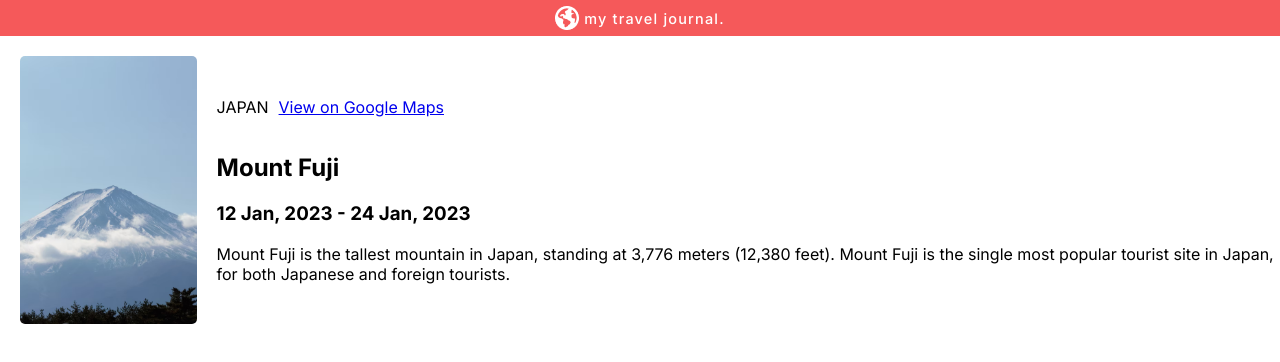
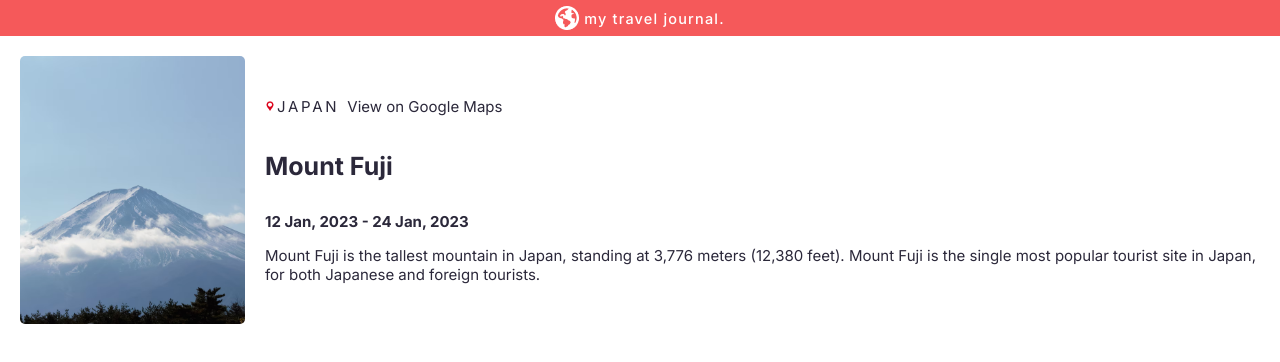
Before and after one commit to farahtahnin/travel-journal-react, a React (Vite) app: page / in a window 1280 px wide. Shown: the top 362 px of the page. Built offline with nearby package versions, Linux system fonts and the light colour scheme.

Commit message:
edited fonts

```diff
--- a/src/components/Entry.jsx
+++ b/src/components/Entry.jsx
@@ -1,4 +1,5 @@
 import Japan from "/src/assets/japan.png";
+import Marker from "/src/assets/marker.png";
 export default function Entry() {
   return (
     <main>
@@ -8,15 +9,19 @@ export default function Entry() {
         </div>
         <div className="location-container">
           <div className="location">
-            <p>JAPAN</p>
-            <a href="https://maps.app.goo.gl/6RLYZDuuuqJ7kNGZ9">
+            <img className="location-marker" src={Marker} alt="marker" />
+            <p className="location-country">JAPAN</p>
+            <a
+              className="location-googlemaplink"
+              href="https://maps.app.goo.gl/6RLYZDuuuqJ7kNGZ9"
+            >
               View on Google Maps
             </a>
           </div>
           <div className="location-details">
-            <h2>Mount Fuji</h2>
-            <h3>12 Jan, 2023 - 24 Jan, 2023</h3>
-            <p>
+            <h2 className="entry-location-title">Mount Fuji</h2>
+            <p className="entry-location-dates">12 Jan, 2023 - 24 Jan, 2023</p>
+            <p className="entry-location-description">
               Mount Fuji is the tallest mountain in Japan, standing at 3,776
               meters (12,380 feet). Mount Fuji is the single most popular
               tourist site in Japan, for both Japanese and foreign tourists.
--- a/src/index.css
+++ b/src/index.css
@@ -31,11 +31,12 @@ body {
   flex-direction: row;
 }
 .image-container {
-  width: 225px;
-  height: 268px;
+  width: 14.063rem;
+  height: 16.75rem;
   overflow: hidden;
   margin: 20px;
   border-radius: 5px;
+  flex-shrink: 0;
 }
 .image-container img {
   width: 100%;
@@ -49,13 +50,51 @@ body {
   flex-wrap: wrap;
 }
 .location {
-  margin: 0;
+  padding: 0;
   display: flex;
   justify-content: left;
   align-items: center;
   flex-direction: row;
-  gap: 10px;
+}
+.location-marker {
+  width: 10px;
+  margin-right: 2px;
+}
+.location-country {
+  font-weight: 400;
+  font-size: 15px;
+  letter-spacing: 0.17rem;
+  color: #2b283a;
+  margin-right: 8px;
+}
+.location-googlemaplink {
+  text-decoration: none;
+  font-weight: 400;
+  font-size: 15px;
+  color: #2b283a;
+}
+.location-googlemaplink:hover {
+  text-decoration: underline;
+  color: #918e9b;
 }
 .location-details {
   display: block;
 }
+.entry-location-title {
+  padding-bottom: 10px;
+  font-weight: 700;
+  font-style: bold;
+  font-size: 25px;
+  color: #2b283a;
+}
+.entry-location-dates {
+  font-weight: 700;
+  font-style: bold;
+  font-size: 15px;
+  color: #2b283a;
+}
+.entry-location-description {
+  font-weight: 400;
+  font-size: 15px;
+  color: #2b283a;
+}
```
Also changed, not shown: src/assets/marker.png (added).
